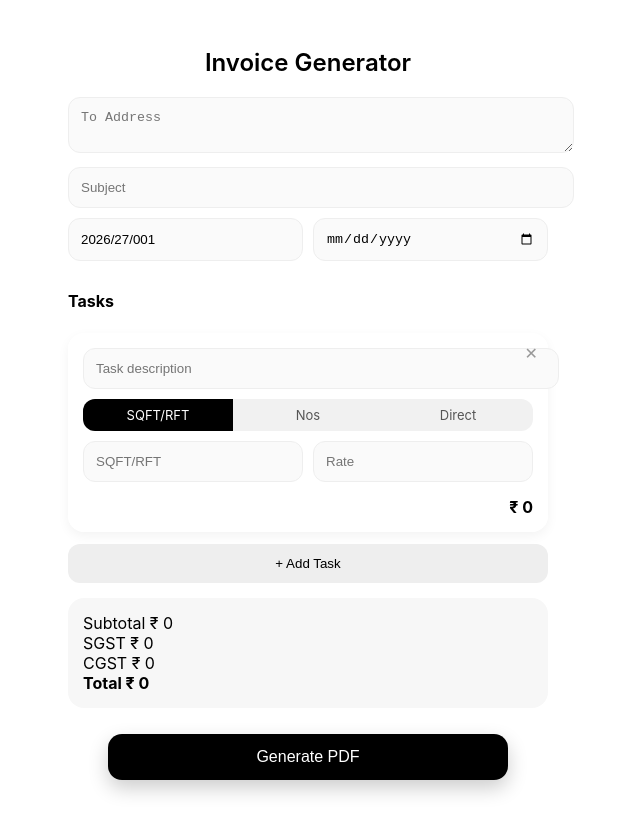
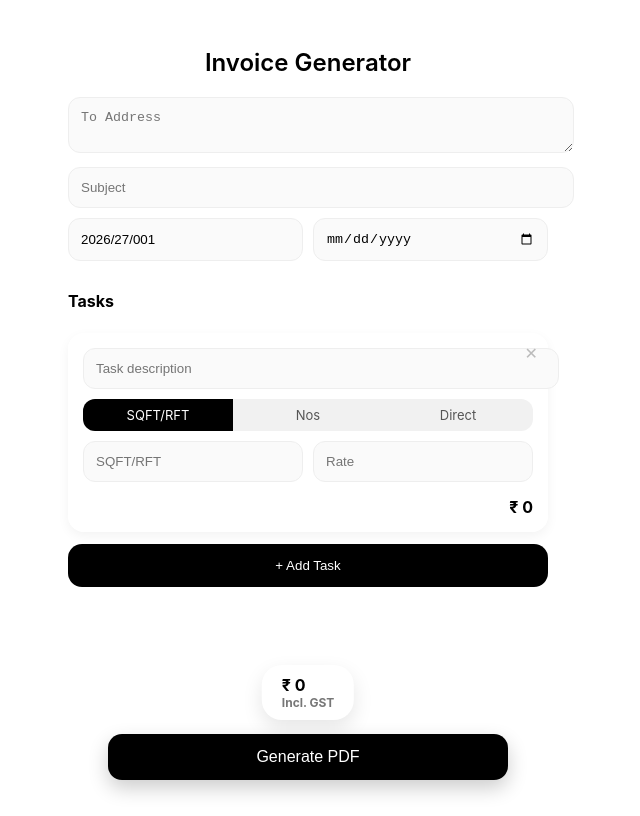
Before and after one commit to mitradaniel/gen_invoice, a Next.js app: page / in a window 1280 px wide. Shown: the whole page, without its empty margins (332-972 px from the left). Built offline with nearby package versions, Linux system fonts and the light colour scheme.

Commit message:
Update page.js

```diff
--- a/app/page.js
+++ b/app/page.js
@@ -11,10 +11,9 @@ export default function Page() {
   const [invoice, setInvoice] = useState("2026/27/001");
   const [date, setDate] = useState("");
   const [to, setTo] = useState("");
+  const [loading, setLoading] = useState(false);
 
-  /* =========================
-     TASK FUNCTIONS
-  ========================= */
+  /* ================= TASK FUNCTIONS ================= */
 
   const addTask = () => {
     setTasks([
@@ -24,15 +23,12 @@ export default function Page() {
   };
 
   const updateTask = (id, field, value) => {
-    const updated = tasks.map((t) =>
-      t.id === id ? { ...t, [field]: value } : t
-    );
-    setTasks(updated);
+    setTasks(tasks.map(t => t.id === id ? { ...t, [field]: value } : t));
   };
 
   const deleteTask = (id) => {
-    if (tasks.length === 1) return; // keep at least one row
-    setTasks(tasks.filter((t) => t.id !== id));
+    if (tasks.length === 1) return;
+    setTasks(tasks.filter(t => t.id !== id));
   };
 
   const getTotal = (t) => {
@@ -46,6 +42,8 @@ export default function Page() {
   const total = subtotal + sgst + cgst;
 
   const generatePDF = async () => {
+    setLoading(true);
+
     const res = await fetch("/api/generate", {
       method: "POST",
       headers: { "Content-Type": "application/json" },
@@ -69,6 +67,8 @@ export default function Page() {
     a.href = url;
     a.download = `${invoice}_${subject}.pdf`;
     a.click();
+
+    setLoading(false);
   };
 
   return (
@@ -101,11 +101,21 @@ export default function Page() {
       <h4 style={{ marginTop: 20 }}>Tasks</h4>
 
       {tasks.map((t) => (
-        <div key={t.id} style={card}>
+        <div
+          key={t.id}
+          style={card}
+          onMouseEnter={(e) => e.currentTarget.style.transform = "scale(1.01)"}
+          onMouseLeave={(e) => e.currentTarget.style.transform = "scale(1)"}
+        >
 
-          {/* DELETE BUTTON */}
+          {/* DELETE */}
           <div style={deleteWrapper}>
-            <span onClick={() => deleteTask(t.id)} style={deleteBtn}>
+            <span
+              onClick={() => deleteTask(t.id)}
+              style={deleteBtn}
+              onMouseEnter={(e) => e.target.style.color = "#ff4d4f"}
+              onMouseLeave={(e) => e.target.style.color = "#bbb"}
+            >
               ✕
             </span>
           </div>
@@ -117,7 +127,7 @@ export default function Page() {
             style={input}
           />
 
-          {/* SEGMENTED CONTROL */}
+          {/* TYPE */}
           <div style={segmented}>
             {["sqft", "nos", "direct"].map(type => (
               <div
@@ -159,31 +169,40 @@ export default function Page() {
             />
           )}
 
-          <div style={amount}>₹ {getTotal(t)}</div>
+          <div style={amount}>
+            ₹ {getTotal(t).toLocaleString()}
+          </div>
 
         </div>
       ))}
 
-      <button onClick={addTask} style={addBtn}>+ Add Task</button>
+      <button onClick={addTask} style={addBtn}>
+        + Add Task
+      </button>
 
-      {/* SUMMARY */}
-      <div style={summary}>
-        <div>Subtotal ₹ {subtotal}</div>
-        <div>SGST ₹ {sgst.toFixed(0)}</div>
-        <div>CGST ₹ {cgst.toFixed(0)}</div>
-        <div style={{ fontWeight: "bold" }}>Total ₹ {total.toFixed(0)}</div>
+      {/* STICKY TOTAL */}
+      <div style={stickySummary}>
+        ₹ {total.toFixed(0)}
+        <div style={{ fontSize: 12, color: "#777" }}>Incl. GST</div>
       </div>
 
-      {/* FLOATING BUTTON */}
-      <button onClick={generatePDF} style={floatingBtn}>
-        Generate PDF
+      {/* BUTTON */}
+      <button
+        onClick={generatePDF}
+        disabled={loading}
+        style={{
+          ...floatingBtn,
+          opacity: loading ? 0.7 : 1
+        }}
+      >
+        {loading ? "Generating..." : "Generate PDF"}
       </button>
 
     </div>
   );
 }
 
-/* ===== PREMIUM STYLES ===== */
+/* ===== STYLES ===== */
 
 const container = {
   maxWidth: 480,
@@ -219,7 +238,8 @@ const card = {
   background: "rgba(255,255,255,0.7)",
   backdropFilter: "blur(10px)",
   marginBottom: 12,
-  boxShadow: "0 4px 12px rgba(0,0,0,0.05)"
+  boxShadow: "0 4px 12px rgba(0,0,0,0.05)",
+  transition: "0.2s"
 };
 
 const deleteWrapper = {
@@ -230,9 +250,8 @@ const deleteWrapper = {
 
 const deleteBtn = {
   cursor: "pointer",
-  color: "#999",
-  fontSize: 16,
-  transition: "0.2s"
+  color: "#bbb",
+  fontSize: 16
 };
 
 const segmented = {
@@ -259,18 +278,25 @@ const amount = {
 
 const addBtn = {
   width: "100%",
-  padding: 12,
-  borderRadius: 12,
-  background: "#eee",
+  padding: 14,
+  borderRadius: 14,
+  background: "#000",
+  color: "#fff",
   border: "none",
-  marginBottom: 15
+  marginBottom: 15,
+  cursor: "pointer"
 };
 
-const summary = {
-  padding: 15,
-  borderRadius: 16,
-  background: "#f7f7f7",
-  marginBottom: 80
+const stickySummary = {
+  position: "fixed",
+  bottom: 80,
+  left: "50%",
+  transform: "translateX(-50%)",
+  background: "#fff",
+  padding: "10px 20px",
+  borderRadius: 20,
+  boxShadow: "0 8px 20px rgba(0,0,0,0.1)",
+  fontWeight: "bold"
 };
 
 const floatingBtn = {
```
